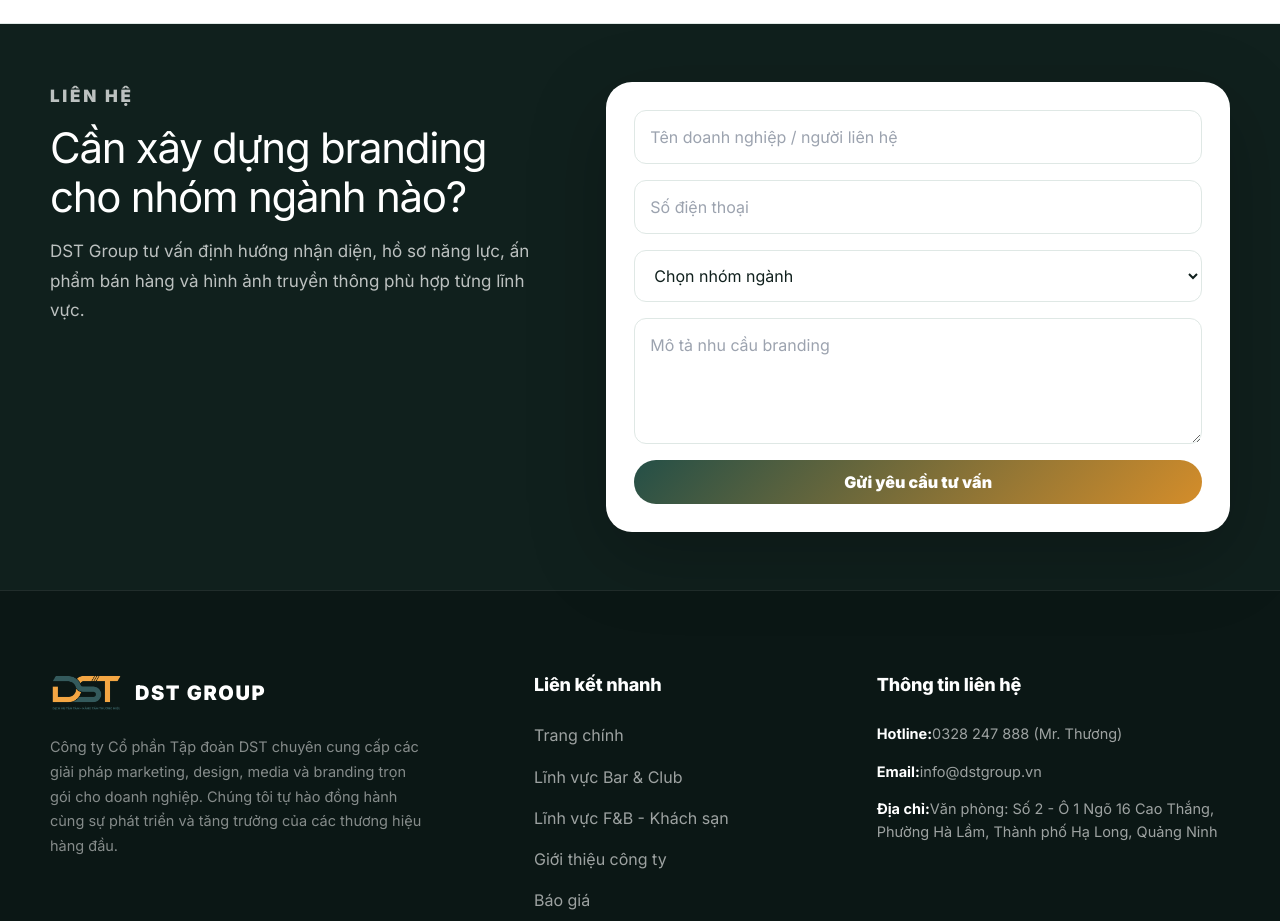
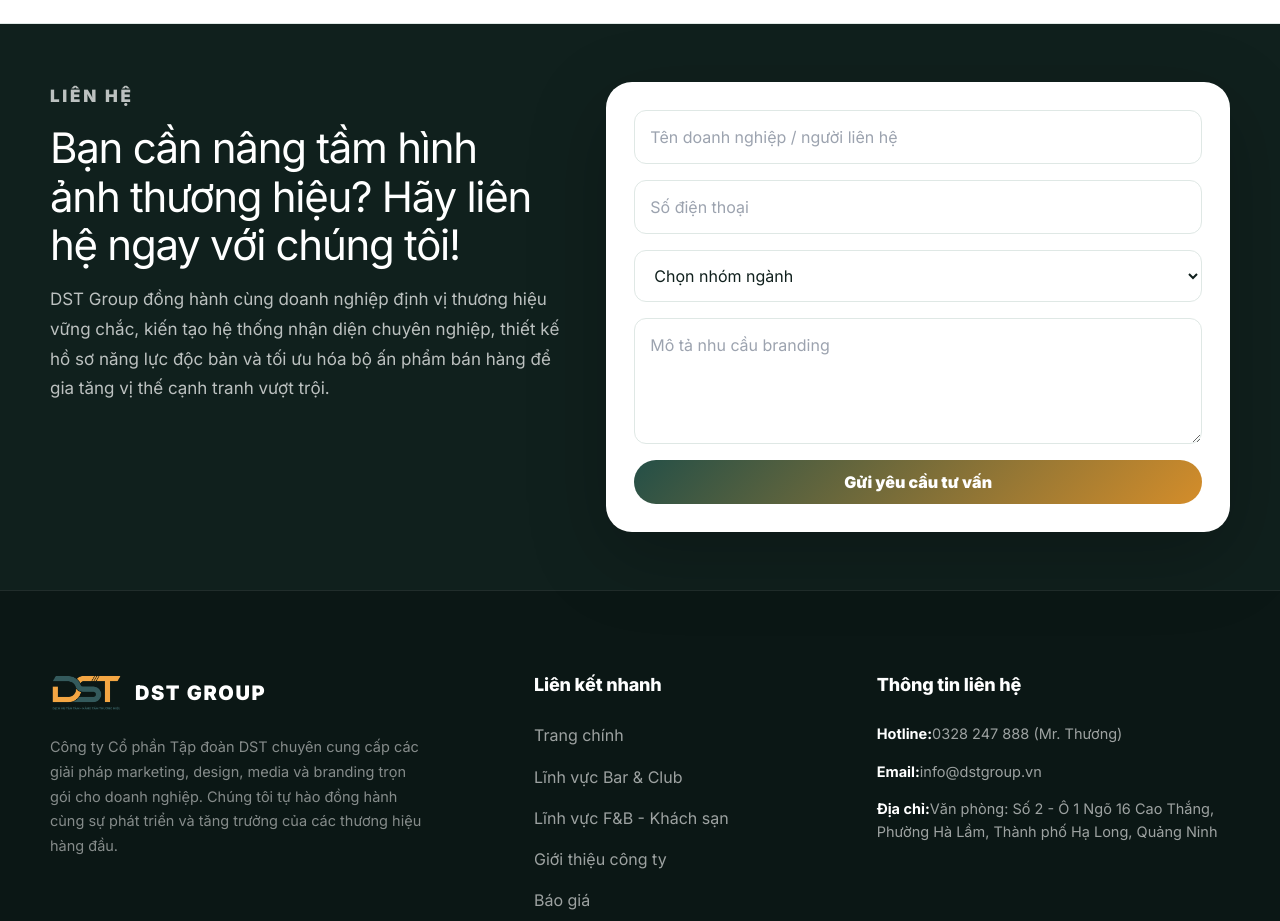
Before and after one commit to mai020/branding-landing-page, a React (Vite) app: page / in a window 1280 px wide. Shown: the part 4180-5101 px from the top of the page. Built offline with nearby package versions, Linux system fonts and the light colour scheme.

Commit message:
content: update contact section heading and description copywriting

```diff
--- a/src/App.tsx
+++ b/src/App.tsx
@@ -1970,8 +1970,8 @@ function ContactSection() {
       <div className="container contact-grid">
         <div>
           <p className="eyebrow">Liên hệ</p>
-          <h2>Cần xây dựng branding cho nhóm ngành nào?</h2>
-          <p>DST Group tư vấn định hướng nhận diện, hồ sơ năng lực, ấn phẩm bán hàng và hình ảnh truyền thông phù hợp từng lĩnh vực.</p>
+          <h2>Bạn cần nâng tầm hình ảnh thương hiệu? Hãy liên hệ ngay với chúng tôi!</h2>
+          <p>DST Group đồng hành cùng doanh nghiệp định vị thương hiệu vững chắc, kiến tạo hệ thống nhận diện chuyên nghiệp, thiết kế hồ sơ năng lực độc bản và tối ưu hóa bộ ấn phẩm bán hàng để gia tăng vị thế cạnh tranh vượt trội.</p>
         </div>
         <form className="lead-form" onSubmit={(e) => { e.preventDefault(); alert('Đăng ký thành công! DST Group sẽ liên hệ tư vấn sớm nhất.'); }}>
           <input placeholder="Tên doanh nghiệp / người liên hệ" required />
```
